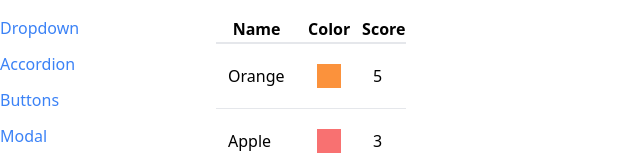
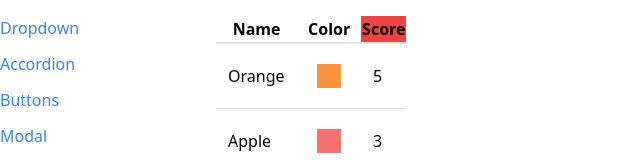
Before and after one commit to shreesh30/Components, a React (Create React App) app: page /table in a window 1280 px wide. Shown: the top 160 px of the page, without its empty margins (0-640 px from the left). Built offline with nearby package versions, Linux system fonts and the light colour scheme.

Commit message:
customized header

```diff
--- a/src/components/Table.js
+++ b/src/components/Table.js
@@ -15,6 +15,9 @@
   });
 
   const renderedHeaders = config.map((column) => {
+    if (column.header) {
+      return column.header();
+    }
     return <th key={column.label}>{column.label}</th>;
   });
   return (
--- a/src/pages/TablePage.js
+++ b/src/pages/TablePage.js
@@ -14,7 +14,11 @@
       label: "Color",
       render: (fruit) => <div className={`p-3 m-2 ${fruit.color}`}></div>,
     },
-    { label: "Score", render: (fruit) => fruit.score },
+    {
+      label: "Score",
+      render: (fruit) => fruit.score,
+      header: () => <th className="bg-red-500">Score</th>,
+    },
   ];
 
   const keyFunc = (fruit) => {
```
